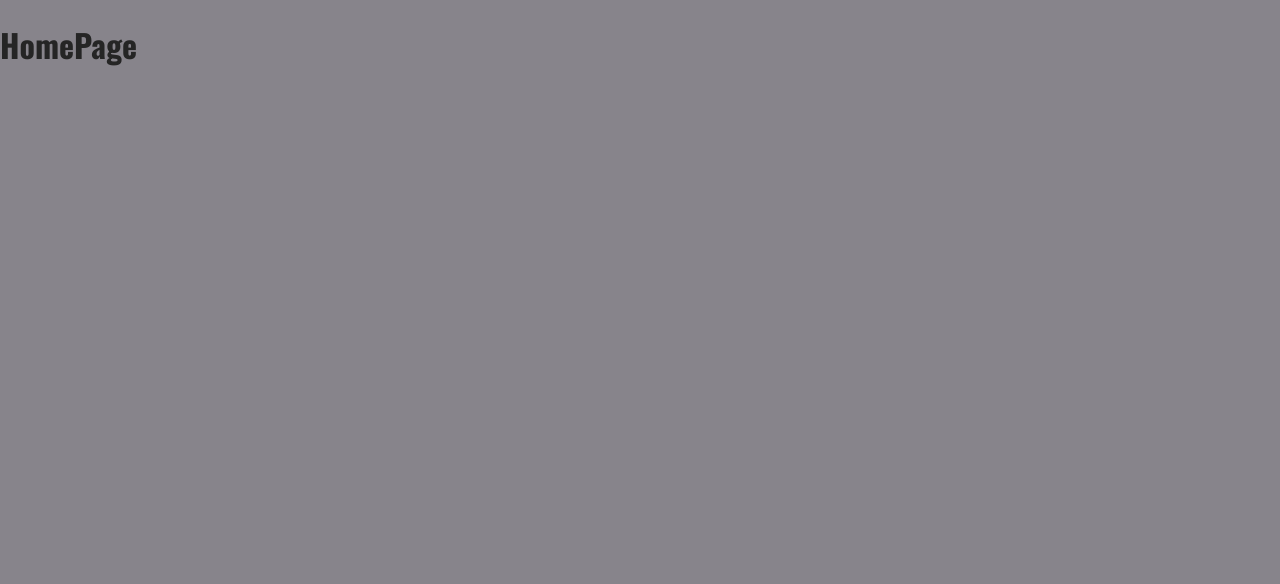
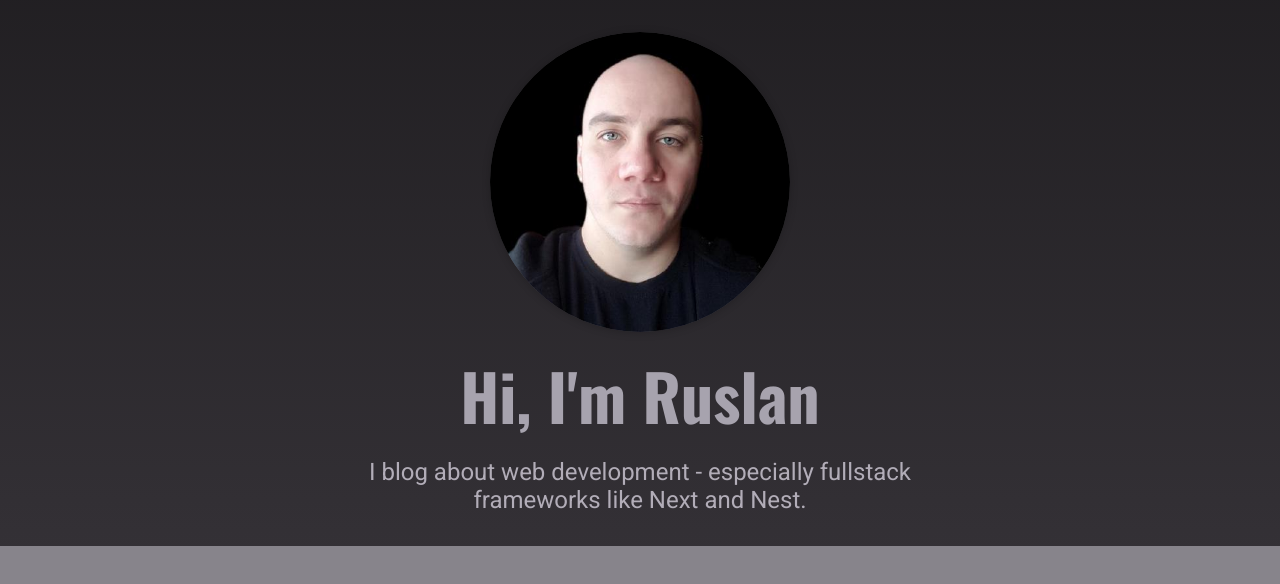
Before and after one commit to Hruchman-Ruslan/next-pages-blog-project, a Next.js app: page / in a window 1280 px wide. Shown: the top 584 px of the page. Built offline with nearby package versions, Linux system fonts and the light colour scheme.

Commit message:
feat: hero section

```diff
--- /dev/null
+++ b/src/components/home-page/hero.module.css
@@ -0,0 +1,40 @@
+.hero {
+  text-align: center;
+  background-image: linear-gradient(
+    to bottom,
+    var(--color-grey-900),
+    var(--color-grey-800)
+  );
+  padding: var(--size-8) 0;
+}
+
+.image {
+  width: 300px;
+  height: 300px;
+  box-shadow: 0 1px 8px rgba(0, 0, 0, 0.2);
+  border-radius: 50%;
+  overflow: hidden;
+  background-color: var(--color-grey-700);
+  margin: auto;
+}
+
+.image img {
+  object-fit: cover;
+  object-position: top;
+  width: 100%;
+  height: 100%;
+}
+
+.hero h1 {
+  font-size: var(--size-16);
+  margin: var(--size-4) 0;
+  color: var(--color-grey-300);
+}
+
+.hero p {
+  font-size: var(--size-6);
+  color: var(--color-grey-200);
+  width: 90%;
+  max-width: 40rem;
+  margin: auto;
+}
--- /dev/null
+++ b/src/components/home-page/hero.tsx
@@ -0,0 +1,25 @@
+import Image from "next/image";
+
+import classes from "./hero.module.css";
+
+export interface HeroProps {}
+
+export default function Hero({}: HeroProps) {
+  return (
+    <section className={classes.hero}>
+      <div className={classes.image}>
+        <Image
+          src="/images/site/ruslan.jpg"
+          alt="An image showing Ruslan"
+          width={300}
+          height={300}
+        />
+      </div>
+      <h1>Hi, I&apos;m Ruslan</h1>
+      <p>
+        I blog about web development - especially fullstack frameworks like Next
+        and Nest.
+      </p>
+    </section>
+  );
+}
--- a/src/pages/index.tsx
+++ b/src/pages/index.tsx
@@ -1,9 +1,11 @@
+import Hero from "@/components/home-page/hero";
+
 export interface HomePageProps {}
 
 export default function HomePage({}: HomePageProps) {
   return (
-    <div>
-      <h1>HomePage</h1>
-    </div>
+    <>
+      <Hero />
+    </>
   );
 }
```
Also changed, not shown: src/components/home-page/fuatured-posts.module.css (added, +17 -0 lines), public/images/site/ruslan.jpg (added), src/components/home-page/fuatured-posts.tsx (added).
